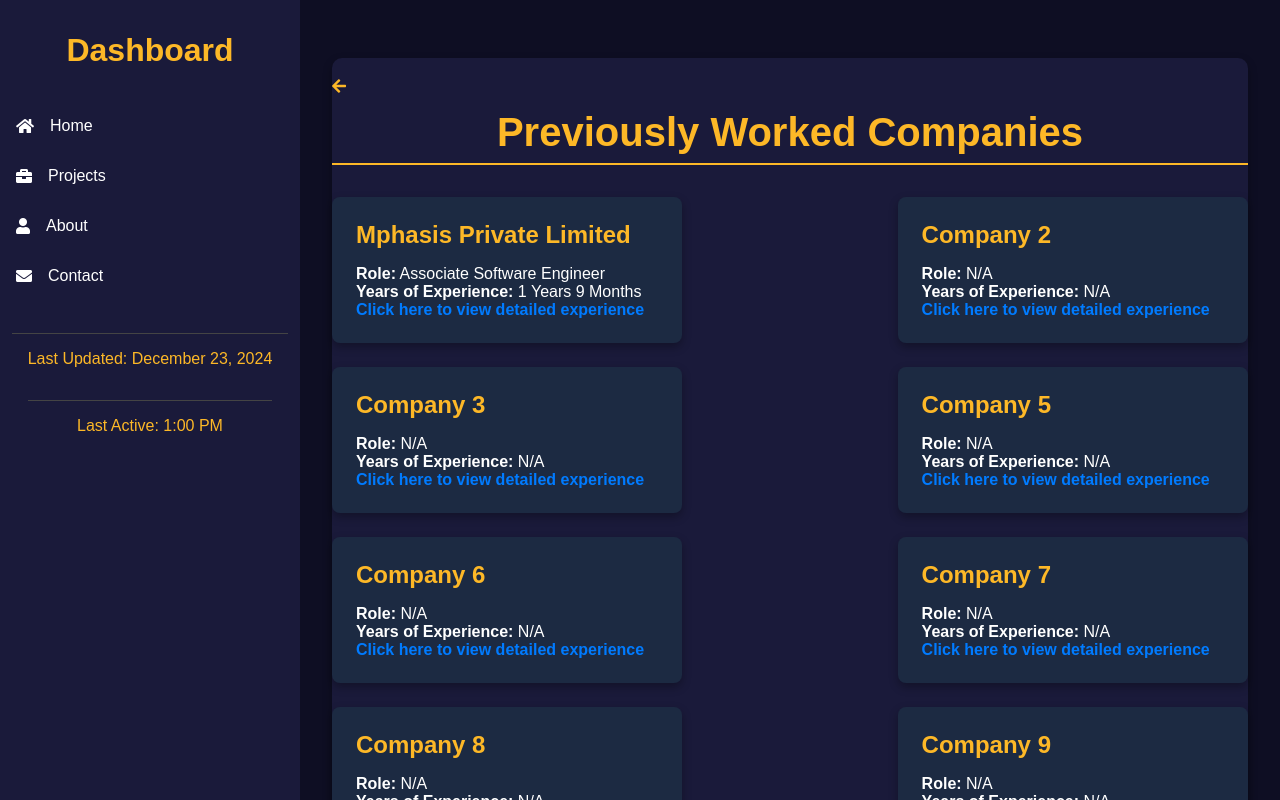
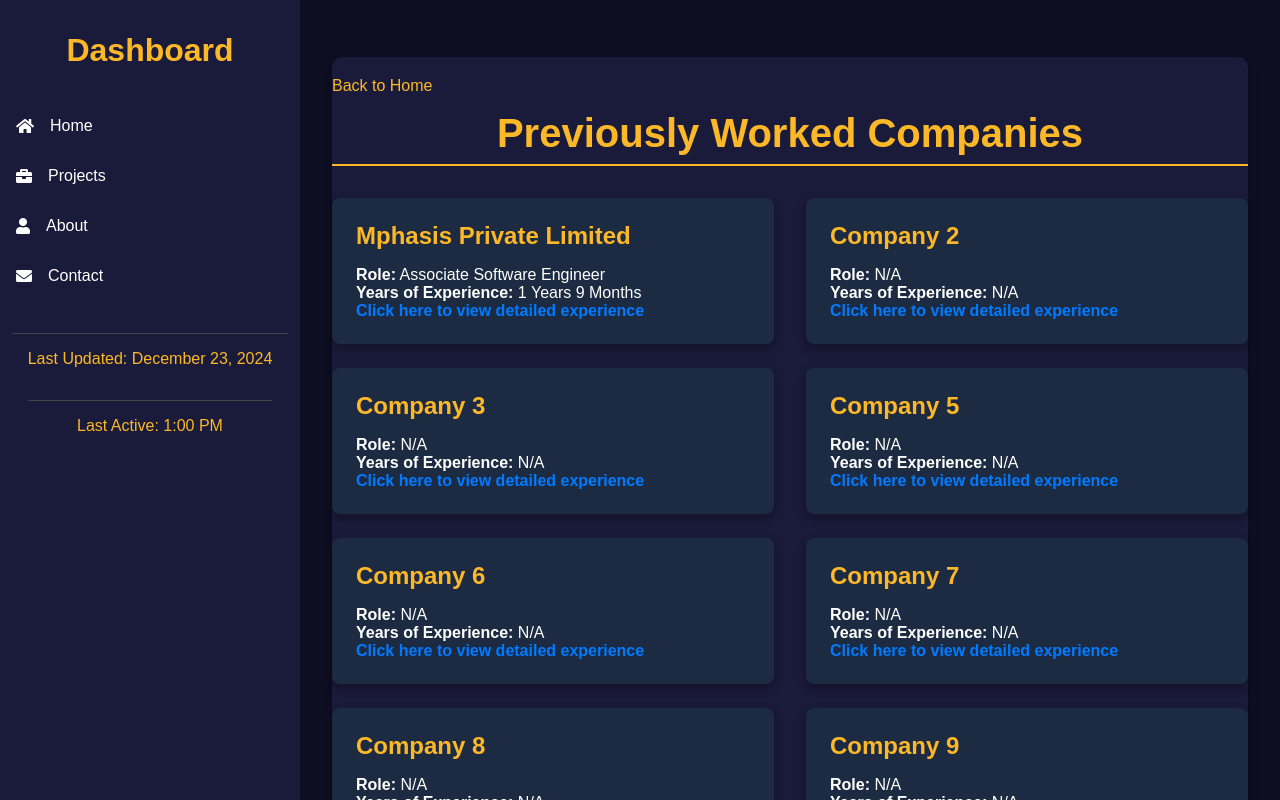
Before and after one commit to dineshkumar13dk/profile, a plain HTML site: page dineshkumar/resources/templates/previous_companies.html in a window 1280 px wide. Drawn offline with Linux system fonts and the light colour scheme.

Commit message:
css updated

```diff
--- a/dineshkumar/resources/styles.css
+++ b/dineshkumar/resources/styles.css
@@ -358,7 +358,7 @@ body {
     padding: 1.5rem;
     border-radius: 8px;
     box-shadow: 0 4px 10px rgba(0, 0, 0, 0.3);
-    width: calc(40% - 1rem);
+    width: calc(50% - 1rem);
     transition: background-color 0.3s ease-in-out;
 }
 
--- a/dineshkumar/resources/templates/previous_companies.html
+++ b/dineshkumar/resources/templates/previous_companies.html
@@ -31,8 +31,10 @@
 
         <main class="main-content">
             <section id="previous-companies">
-                <h2 class="section-title"><a href="../../index.html" class="back-link"><i
-                            class="fas fa-arrow-left"></i></a>Previously Worked Companies</h2>
+                <div class="back-button">
+                    <a href="../../index.html" class="back-link">Back to Home</a>
+                </div>
+                <h2 class="section-title">Previously Worked Companies</h2>
                 <div class="company-list">
 
                     <div class="company">
```
